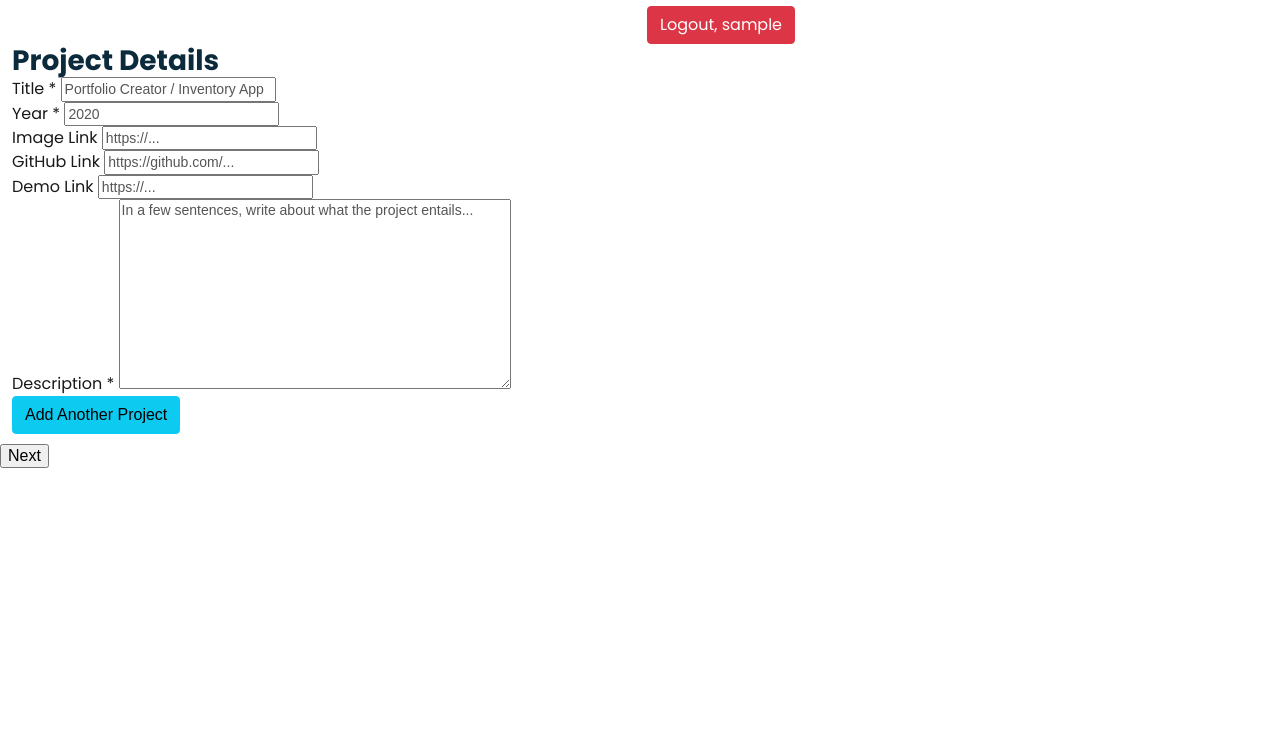
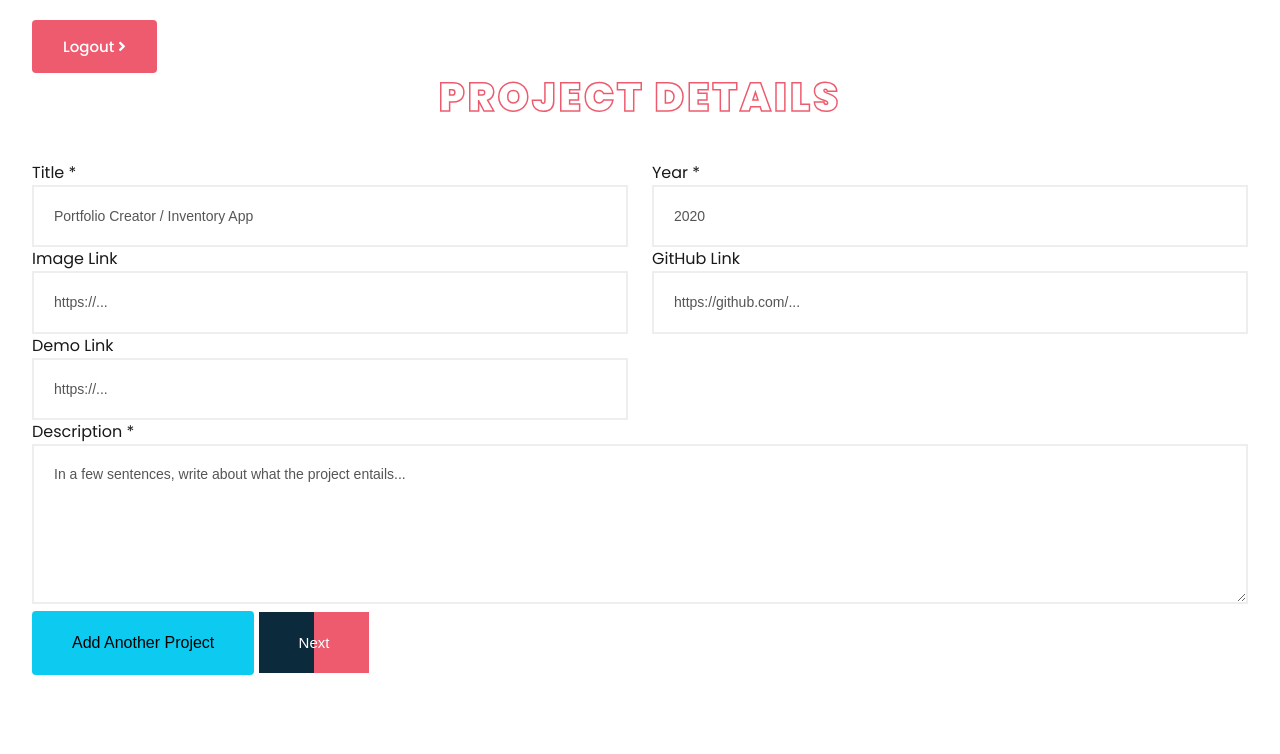
Before and after one commit to sam505/Portfolio, a Django app: page /create/project in a window 1280 px wide. Shown: the top 754 px of the page. Run offline with Django 4.2, Linux system fonts and the light colour scheme; the visitor is signed in with stand-in values (Sample User, id 1); some libraries are stand-ins or nearby versions.

Commit message:
update project form

```diff
--- a/templates/user_interface/project.html
+++ b/templates/user_interface/project.html
@@ -2,18 +2,28 @@
 {% load widget_tweaks %}
 
 {% block body %}
-<form class="vue-form" method="POST" enctype="multipart/form-data" action="{% url 'project' %}">
+
+<section class="contact-area pt-20 pb-50" id="contact">
+  <div class="container">
+    <a href="{% url 'logout' %}">
+      <div class="btn button-2">Logout
+        <i class="fa fa-angle-right"></i>
+      </div>
+    </a>
+    <div class="row">
+      <div class="col-lg-12">
+        <div class="section-headding mb-40 text-center">
+          <h2>Project Details</h2>
+        </div>
+      </div>
+    </div>
+    <div class="col-lg-12 align-self-center mb-30">
+      <form class="contact-form" method="POST" enctype="multipart/form-data" action="{% url 'project' %}">
         {% csrf_token %}
-  <fieldset>
-    <div style="margin-left: auto; margin-right: 2%; padding: 0 0 0 635px;">
-      <a href="{% url 'logout' %}" class="btn btn-danger"> Logout, {{ user }}</a>
-    </div>
-    <span>
-      <h3> Project Details </h3>
-    </span>
 
+        <div class="row">
           <!-- Project Title -->
-    <div>
+          <div class="col-md-6">
             <label class="label" for="name">Title *</label>
             {% render_field projectFORM.projTitle placeholder="Portfolio Creator / Inventory App" %}
             {% for error in projectFORM.projTitle.errors %}
@@ -22,7 +32,7 @@
           </div>
 
           <!-- Year -->
-    <div>
+          <div class="col-md-6">
             <label class="label" for="name">Year *</label>
             {% render_field projectFORM.projYear placeholder="2020" %}
             {% for error in projectFORM.projYear.errors %}
@@ -31,7 +41,7 @@
           </div>
 
           <!-- Image Link -->
-    <div>
+          <div class="col-md-6">
             <label class="label" for="email">Image Link</label>
             {% render_field projectFORM.imagelink placeholder="https://..." %}
             {% for error in projectFORM.imagelink.errors %}
@@ -40,7 +50,7 @@
           </div>
 
           <!-- GitHub -->
-    <div>
+          <div class="col-md-6">
             <label class="label" for="email">GitHub Link</label>
             {% render_field projectFORM.github_link placeholder="https://github.com/..." %}
             {% for error in projectFORM.github_link.errors %}
@@ -49,7 +59,7 @@
           </div>
 
           <!-- Demo -->
-    <div>
+          <div class="col-md-6">
             <label class="label" for="email">Demo Link</label>
             {% render_field projectFORM.demo placeholder="https://..." %}
             {% for error in projectFORM.demo.errors %}
@@ -66,11 +76,14 @@
             {% endfor %}
           </div>
 
+        </div>
+
         <button id="addmore_projects" class="btn btn-info">Add Another Project</button>
 
         </fieldset>
         <a href="{% url 'skillset' %}">
-    <input type="submit" value="Next">
+          <button type="submit" class="button-1"> Next </button>
         </a>
       </form>
+    </div>
     {% endblock %}
```
Lines whose indentation alone changed are shown as unchanged.
